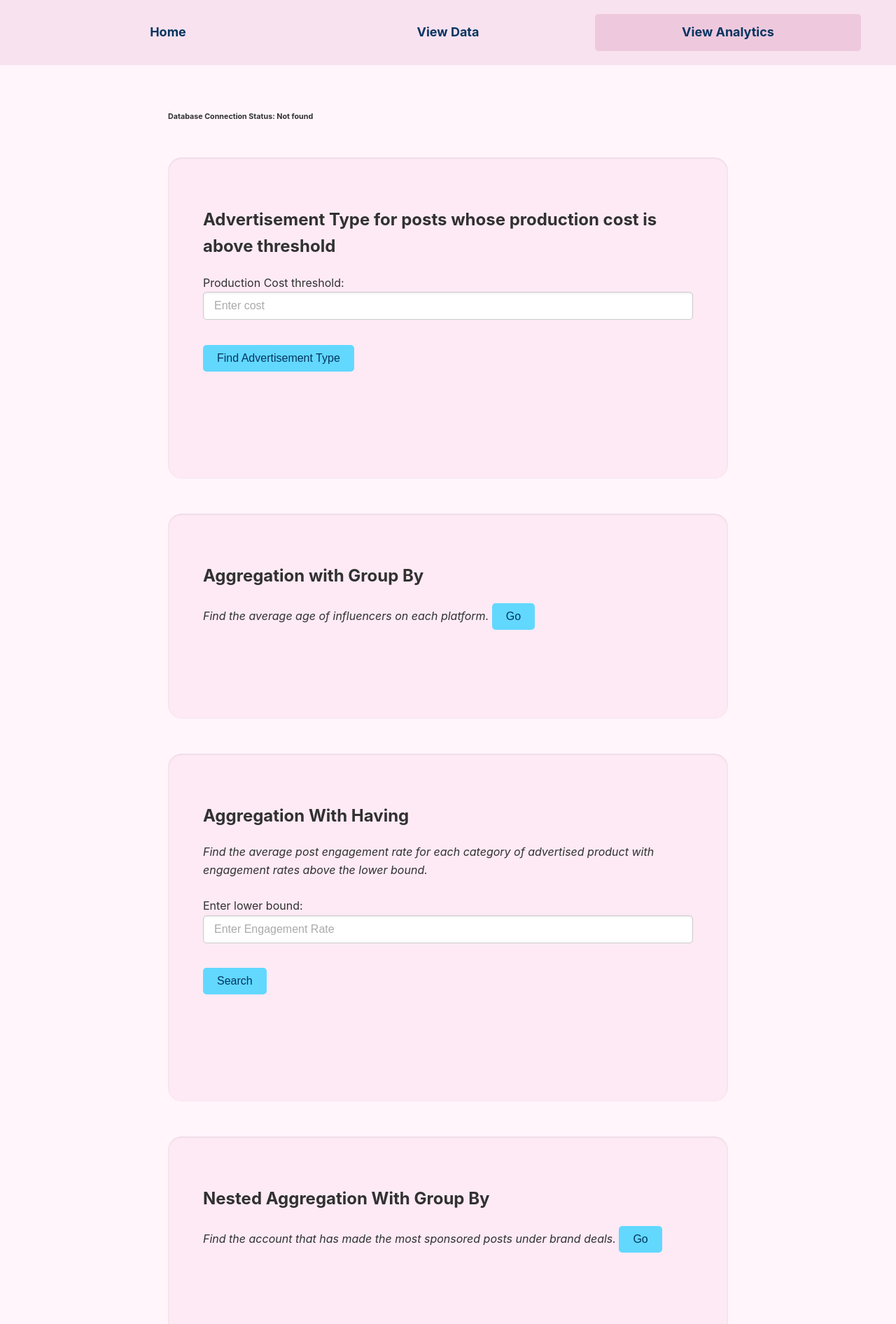
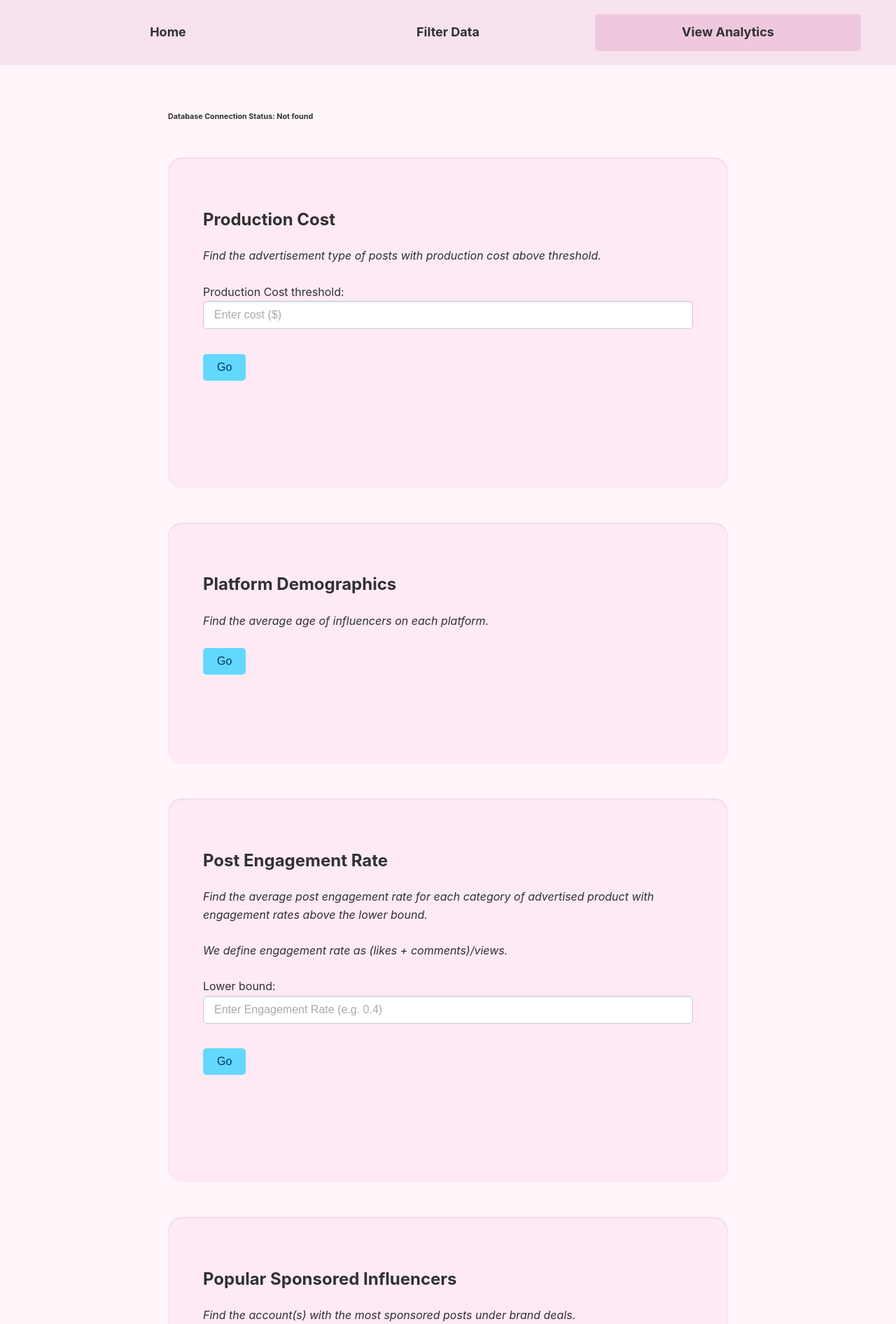
Before and after one commit to a-png129/Influencer-Marketing-Database, a website: page Project/public/view-analytics.html in a window 1280 px wide. Shown: the top 1892 px of the page at 70% size. Drawn offline with Linux system fonts and the light colour scheme; no server answers.

Commit message:
update query names to be more user-friendly

```diff
--- a/Project/public/styles.css
+++ b/Project/public/styles.css
@@ -59,11 +59,11 @@ button {
 }
 
 button:hover {
-    background-color: #fabefb;
+    background-color: #eec9def9;
 }
 
 button:active {
-    background-color: #fabefb;
+    background-color: #eec9def9;
 }
 
 .table-container {
@@ -138,40 +138,23 @@ select {
     padding: 20px 50px 20px 50px;
 }
 
-.active {
-    padding-top: 1ch;
-    padding-bottom: 1ch;
-    padding-left: 2ch;
-    padding-right: 2ch;
-    background-color: #fabefb;
-    color: rgba(0, 48, 94, 0.976);
-    border-radius: 5px;
-    width: 33.33%;
-}
-
 .navItem {
     padding-top: 1ch;
     padding-bottom: 1ch;
     padding-left: 2ch;
     padding-right: 2ch;
-    color: rgba(0, 48, 94, 0.976);
+    color: #313131;
     border-radius: 5px;
     width: 33.33%;
     text-decoration: none;
     font-weight: bold;
     font-size: large;
     text-align: center;
+    transition: background-color 0.3s;
 }
 
 .active, .navItem:hover {
-    padding-top: 1ch;
-    padding-bottom: 1ch;
-    padding-left: 2ch;
-    padding-right: 2ch;
     background-color: #eec9def9;
-    color: rgba(0, 48, 94, 0.976);
-    border-radius: 5px;
-    width: 33.33%;
 }
 
 /* OTHER STYLES */
--- a/Project/public/view-analytics.html
+++ b/Project/public/view-analytics.html
@@ -15,7 +15,7 @@
 <body>
     <div class="topnav" id="myTopnav">
         <a class="navItem" href="index.html">Home</a>
-        <a class="navItem" href="view-data.html">View Data</a>
+        <a class="navItem" href="filter-data.html">Filter Data</a>
         <a class="navItem active" href="view-analytics.html">View Analytics</a>
     </div>
 
@@ -30,12 +30,14 @@
 
         <!-- JOIN QUERY -->
         <div class="card">
-            <h2> Advertisement Type for posts whose production cost is above threshold </h2>
+            <h2>Production Cost</h2>
+            <i> Find the advertisement type of posts with production cost above threshold. </i>
+            <br><br>
             <form id="joinQuery">
-                Production Cost threshold: <input type="number" id="costThreshold" step="0.01" placeholder="Enter cost">
+                Production Cost threshold: <input type="number" id="costThreshold" step="0.01" placeholder="Enter cost ($)">
                 <br><br>
 
-                <button type="submit"> Find Advertisement Type</button> <br>
+                <button type="submit">Go</button> <br>
             </form>
             <br>
             <div id="joinResultMessage"></div>
@@ -55,8 +57,9 @@
 
         <!-- AGGREGATION WITH GROUP BY QUERY -->
         <div class="card">
-            <h2>Aggregation with Group By</h2>
+            <h2>Platform Demographics</h2>
             <i>Find the average age of influencers on each platform.</i>
+            <br><br>
             <button id="groupByAggBtn" type="submit">Go</button>
             <br>
             <div id="groupByAggResultMessage"></div>
@@ -78,15 +81,17 @@
 
         <!-- AGGREGATION WITH HAVING QUERY -->
         <div class="card">
-            <h2>Aggregation With Having</h2>
+            <h2>Post Engagement Rate</h2>
             <i>Find the average post engagement rate for each category of advertised product with engagement rates above the lower bound.</i>
             <br><br>
+            <i>We define engagement rate as (likes + comments)/views.</i>
+            <br><br>
             <form id="aggregationWithHaving">
-                Enter lower bound: <input type="number" id="engagementRateInput" step="any"
-                    placeholder="Enter Engagement Rate">
+                Lower bound: <input type="number" id="engagementRateInput" step="any"
+                    placeholder="Enter Engagement Rate (e.g. 0.4)">
                 <br><br>
 
-                <button type="submit">Search</button>
+                <button type="submit">Go</button>
             </form>
             <br>
             <div id="aggHavingResultMessage"></div>
@@ -108,8 +113,9 @@
 
         <!-- NESTED AGGREGATION WITH GROUP BY QUERY -->
         <div class="card">
-            <h2>Nested Aggregation With Group By</h2>
-            <i>Find the account that has made the most sponsored posts under brand deals.</i>
+            <h2>Popular Sponsored Influencers</h2>
+            <i>Find the account(s) with the most sponsored posts under brand deals.</i>
+            <br><br>
             <button id="nestedAggBtn" type="submit">Go</button>
             <br>
             <div id="nestedAggResultMessage"></div>
@@ -132,8 +138,9 @@
 
         <!-- DIVISION QUERY -->
         <div class="card">
-            <h2>Division</h2>
-            <i>Find all IDs of influencers who have accounts on every platform.</i>
+            <h2>Influencers With Reach</h2>
+            <i>Find the IDs of all influencers who have accounts on every platform.</i>
+            <br><br>
             <button id="divisionBtn" type="submit">Go</button>
             <br>
             <div id="divideAggResultMessage"></div>
```
Also changed, not shown: Project/public/filter-data.html (renamed from Project/public/view-data.html, +1 -1 lines), Project/public/index.html (+1 -1 lines).
